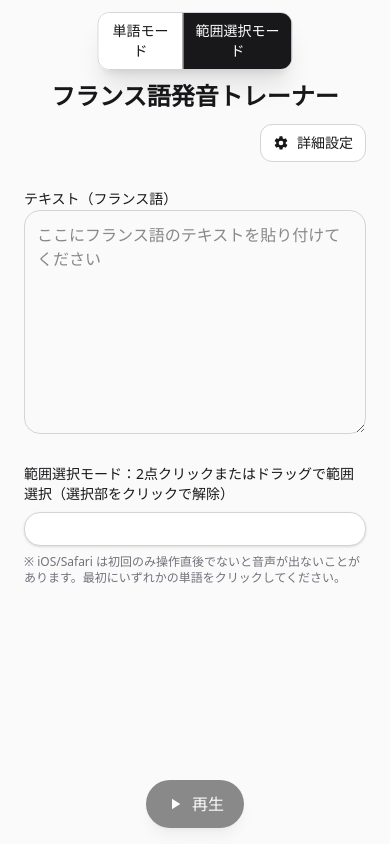
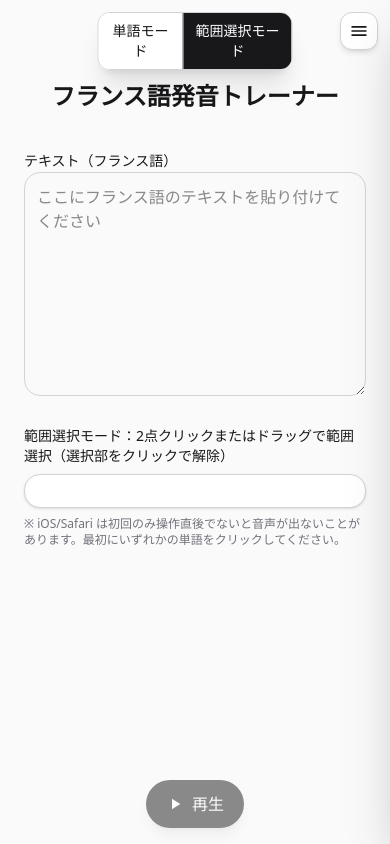
Before and after one commit to Yuta-NoobCoder/french-pronunciation-trainer, a React (Vite) app: page / in a window 390 px wide. Built offline with nearby package versions, Linux system fonts and the light colour scheme.

Commit message:
サイドバー位置変更

```diff
--- a/src/App.tsx
+++ b/src/App.tsx
@@ -259,23 +259,20 @@ export default function FrenchPracticeApp() {
               >
                 範囲選択モード
               </button>
+              {/* settings gear moved outside segmented control */}
             </div>
-            {/* Settings trigger (mobile) */}
+            {/* Separate settings button near tabs (mobile only) */}
             <button
-              className="sm:hidden ml-auto rounded-xl border border-zinc-300 bg-white px-3 py-2 text-sm inline-flex items-center gap-2"
+              aria-label="詳細設定"
+              className="sm:hidden fixed top-3 right-3 z-50 inline-flex items-center justify-center rounded-xl bg-white border border-zinc-300 p-2 shadow-md"
               onClick={() => setSettingsOpen(true)}
               title="詳細設定"
             >
-              <svg
-                width="16"
-                height="16"
-                viewBox="0 0 24 24"
-                fill="currentColor"
-              >
-                <path d="M19.14,12.94a7.43,7.43,0,0,0,.05-.94,7.43,7.43,0,0,0-.05-.94l2.11-1.65a.5.5,0,0,0,.12-.63l-2-3.46a.5.5,0,0,0-.6-.22l-2.49,1a7.28,7.28,0,0,0-1.63-.94l-.38-2.65A.5.5,0,0,0,13.8,2H10.2a.5.5,0,0,0-.49.41L9.33,5.06a7.28,7.28,0,0,0-1.63.94l-2.49-1a.5.5,0,0,0-.6.22l-2,3.46a.5.5,0,0,0,.12.63L4.86,11.06a7.43,7.43,0,0,0-.05.94,7.43,7.43,0,0,0,.05.94L2.75,14.59a.5.5,0,0,0-.12.63l2,3.46a.5.5,0,0,0,.6.22l2.49-1a7.28,7.28,0,0,0,1.63.94l.38,2.65a.5.5,0,0,0,.49.41h3.6a.5.5,0,0,0,.49-.41l.38-2.65a7.28,7.28,0,0,0,1.63-.94l2.49,1a.5.5,0,0,0,.6-.22l2-3.46a.5.5,0,0,0-.12-.63ZM12,15.5A3.5,3.5,0,1,1,15.5,12,3.5,3.5,0,0,1,12,15.5Z" />
+              <svg width="20" height="20" viewBox="0 0 24 24" fill="currentColor" aria-hidden="true">
+                <path d="M3 6h18v2H3V6zm0 5h18v2H3v-2zm0 5h18v2H3v-2z"/>
               </svg>
-              詳細設定
             </button>
+            {/* Settings trigger moved to floating button (mobile) */}
           </div>
         </header>
 
@@ -551,19 +548,28 @@ export default function FrenchPracticeApp() {
               )}
               {isSpeaking ? "停止" : "再生"}
             </button>
+            {/* Floating settings button removed; settings icon is in tab bar */}
           </div>
         )}
-        {/* Mobile settings drawer */}
-        {settingsOpen && (
+        {/* Mobile settings drawer (animated) */}
         <div className="sm:hidden">
           <div
-              className="fixed inset-0 bg-black/30 z-40"
+            className={
+              "fixed inset-0 z-40 bg-black/30 transition-opacity duration-300 " +
+              (settingsOpen ? "opacity-100" : "opacity-0 pointer-events-none")
+            }
             onClick={() => setSettingsOpen(false)}
           />
           <div
             role="dialog"
             aria-modal="true"
-              className="fixed top-0 right-0 h-full w-72 bg-white z-50 shadow-2xl p-4 space-y-4"
+            aria-hidden={!settingsOpen}
+            className={
+              "fixed top-0 right-0 h-full w-72 bg-white z-50 shadow-2xl p-4 space-y-4 transform transition-transform duration-300 " +
+              (settingsOpen
+                ? "translate-x-0"
+                : "translate-x-full pointer-events-none")
+            }
           >
             <div className="flex items-center justify-between">
               <h2 className="text-sm font-medium">詳細設定</h2>
@@ -640,7 +646,6 @@ export default function FrenchPracticeApp() {
             </div>
           </div>
         </div>
-        )}
       </div>
     </div>
   );
```
Lines whose indentation alone changed are shown as unchanged.
